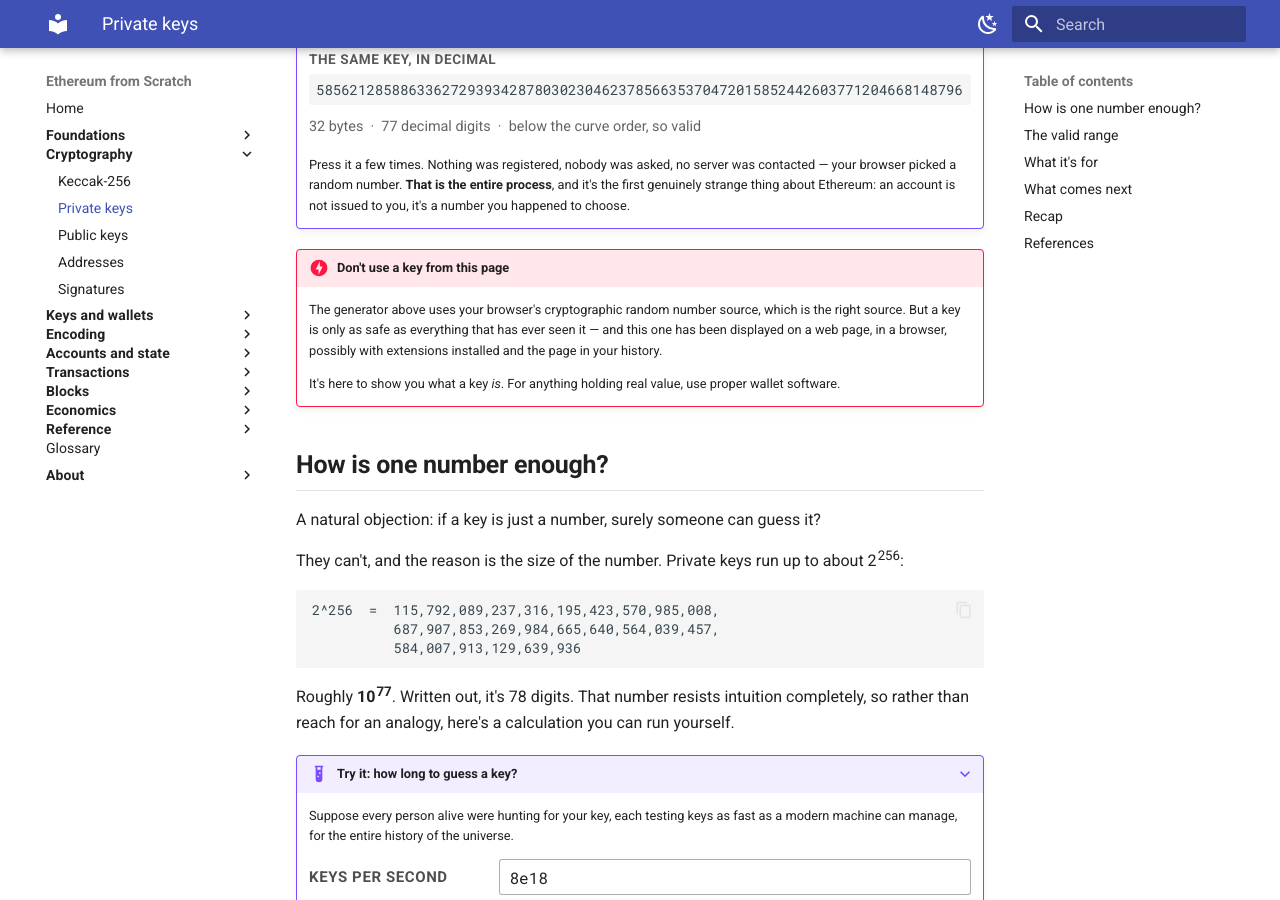
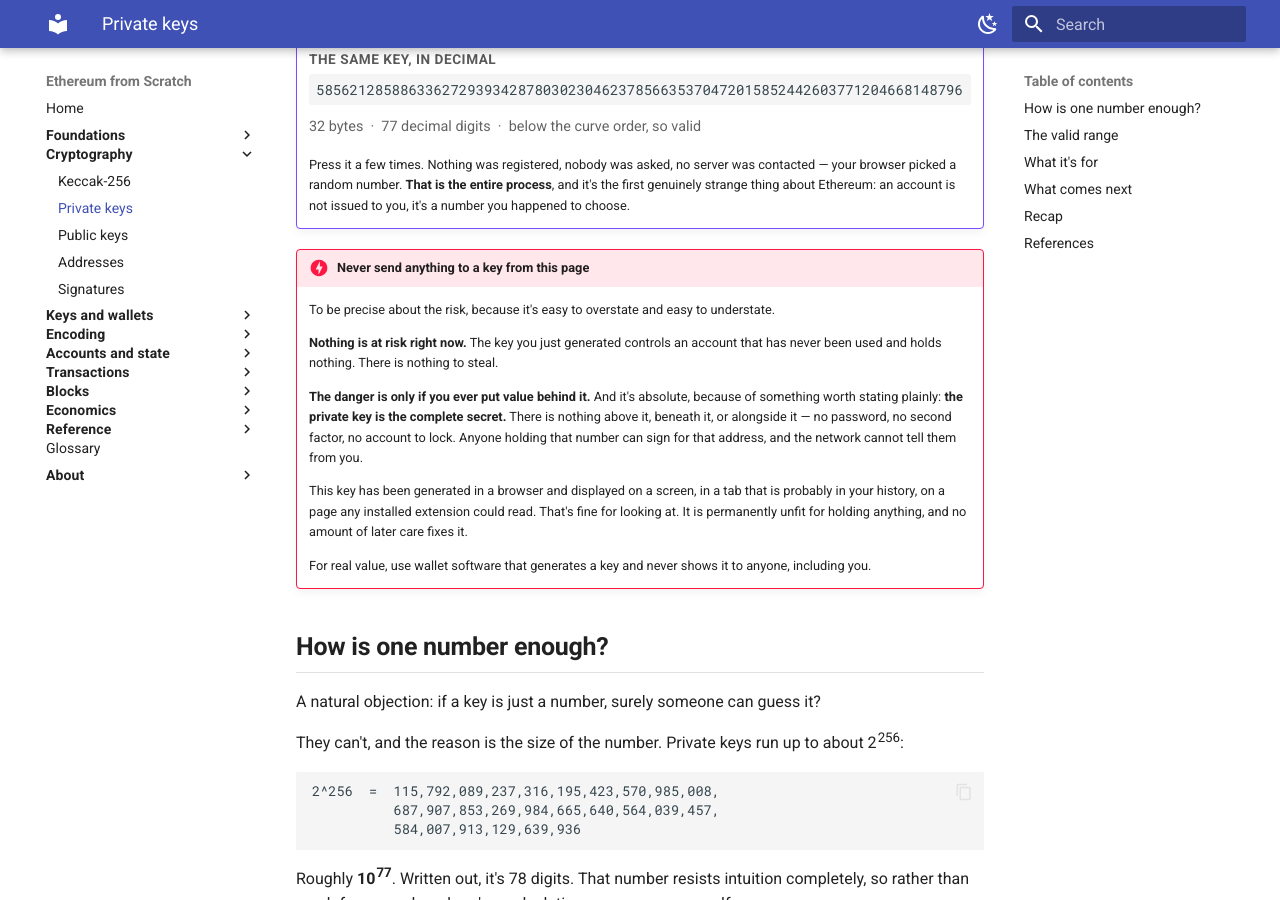
Before and after one commit to davide-stocco/ethereum-from-scratch, an MkDocs documentation site: the page built from docs/crypto/private-keys.md, in a window 1280 px wide and 900 px high, scrolled down 455 px. Built offline with MkDocs 1.6.1 and Material for MkDocs 9.7.7, drawn with Linux system fonts in a browser that asks for light colours; some of the changed text lies outside the part shown.

Commit message:
Clarify that the private key is the complete secret
Davide read the danger box and reasoned that a private key alone isn't
much risk because "you don't know the root number" — taking the seed
phrase to be a secret sitting above the key. That's the hierarchy
inverted, and if one reader got there from this page, others will.

- The seed-phrase box now shows the direction explicitly, seed to
  private key to address, and says the seed sits upstream as a way to
  produce and re-produce keys rather than as a second secret guarding
  them. Once a key exists it stands alone.
- "What it's for" now states that the key is the whole secret, not one
  factor among several: no password, no second device, no identity
  checked.
- The danger box was also imprecise about when the risk exists, and
  Davide was right about that. Rewritten to separate the two: nothing
  is at risk now, since the account is empty; the danger is only on
  ever funding it, and then it's absolute, because the displayed number
  is the entire protection.

````diff
--- a/docs/crypto/private-keys.md
+++ b/docs/crypto/private-keys.md
@@ -23,15 +23,29 @@ Not a file, not a password, not a certificate issued by anyone. A randomly chose
     process**, and it's the first genuinely strange thing about Ethereum: an
     account is not issued to you, it's a number you happened to choose.
 
-!!! danger "Don't use a key from this page"
+!!! danger "Never send anything to a key from this page"
 
-    The generator above uses your browser's cryptographic random number
-    source, which is the right source. But a key is only as safe as everything
-    that has ever seen it — and this one has been displayed on a web page, in
-    a browser, possibly with extensions installed and the page in your history.
+    To be precise about the risk, because it's easy to overstate and easy to
+    understate.
 
-    It's here to show you what a key *is*. For anything holding real value,
-    use proper wallet software.
+    **Nothing is at risk right now.** The key you just generated controls an
+    account that has never been used and holds nothing. There is nothing to
+    steal.
+
+    **The danger is only if you ever put value behind it.** And it's absolute,
+    because of something worth stating plainly: **the private key is the
+    complete secret.** There is nothing above it, beneath it, or alongside it
+    — no password, no second factor, no account to lock. Anyone holding that
+    number can sign for that address, and the network cannot tell them from
+    you.
+
+    This key has been generated in a browser and displayed on a screen, in a
+    tab that is probably in your history, on a page any installed extension
+    could read. That's fine for looking at. It is permanently unfit for
+    holding anything, and no amount of later care fixes it.
+
+    For real value, use wallet software that generates a key and never shows
+    it to anyone, including you.
 
 ## How is one number enough?
 
@@ -118,6 +132,8 @@ That's the mechanism behind every claim of ownership on Ethereum. Which leads to
 
 Nothing in the state records that an account belongs to you. The chain holds only a balance against an [address](addresses.md), entirely public, visible to everybody. What distinguishes you from everyone else looking at it is that you can produce valid signatures for it and they can't.
 
+And the key is the **whole** secret, not one factor among several. Nothing else is checked: no password, no second device, no identity. A signature is valid or it isn't, and producing a valid one requires only the number.
+
 So there's nothing to steal except the number — and nothing to lose except the number, which is the subject of [what losing your keys means](../wallets/losing-your-keys.md).
 
 ## What comes next
@@ -135,10 +151,23 @@ Each step is one-way, which is why an address reveals nothing about the key behi
     rather than a 64-character number, and may reasonably assume *that's* the
     private key.
 
-    It isn't. Those words are a **seed**, and a procedure turns one seed into
-    many private keys. It's a convenience layer sitting above everything on
-    this page — Ethereum has never heard of it, and sees only keys and
-    signatures. Covered under
+    It isn't. Those words are a **seed**, and a repeatable procedure turns one
+    seed into many private keys.
+
+    The direction matters, because it's easy to get backwards. The seed sits
+    **upstream** of your keys, not above them as some higher authority:
+
+    ```
+    seed  ──►  private key  ──►  address
+    ```
+
+    So a seed is a convenient way to *produce and re-produce* keys — which is
+    why writing down twelve words can restore a whole wallet. But it is **not
+    a second secret guarding them.** Once a private key exists, it stands
+    alone: whoever has it can sign, and the seed is irrelevant to that.
+
+    Ethereum itself has never heard of seed phrases. They're a wallet
+    convention, and the protocol sees only keys and signatures. Covered under
     [wallets and seed phrases](../wallets/seed-phrases.md).
 
 ---
````
